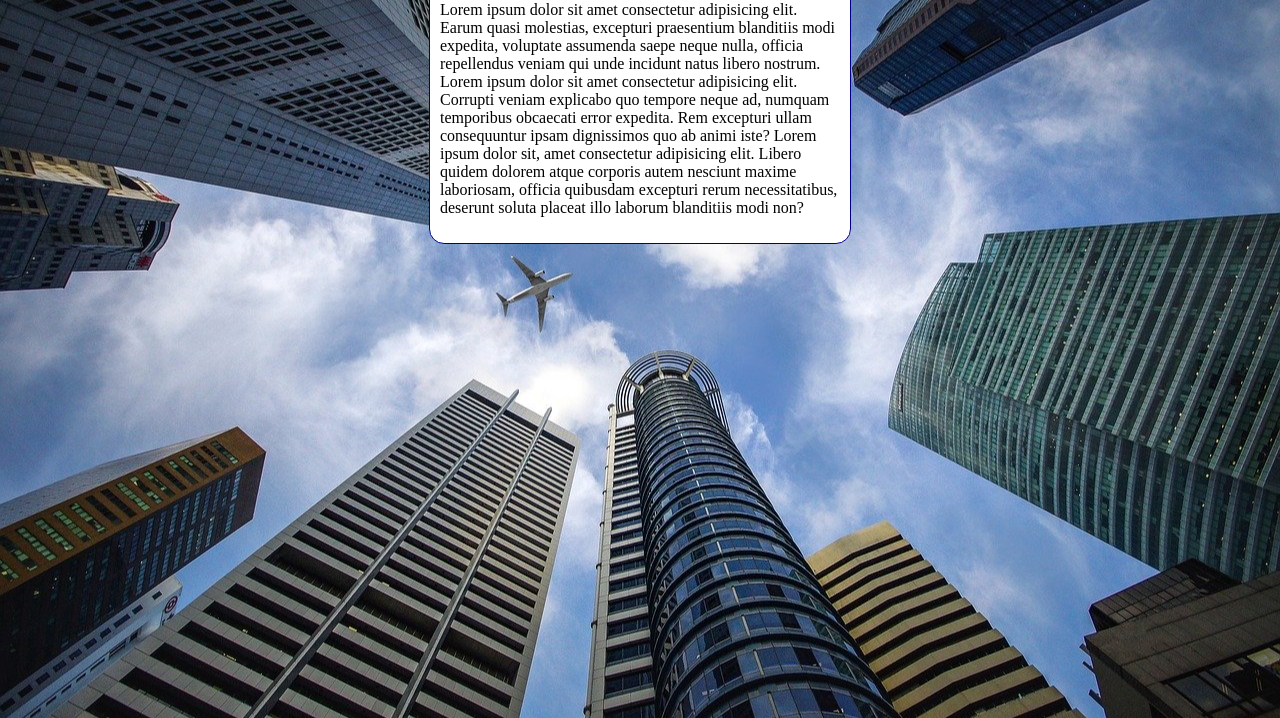
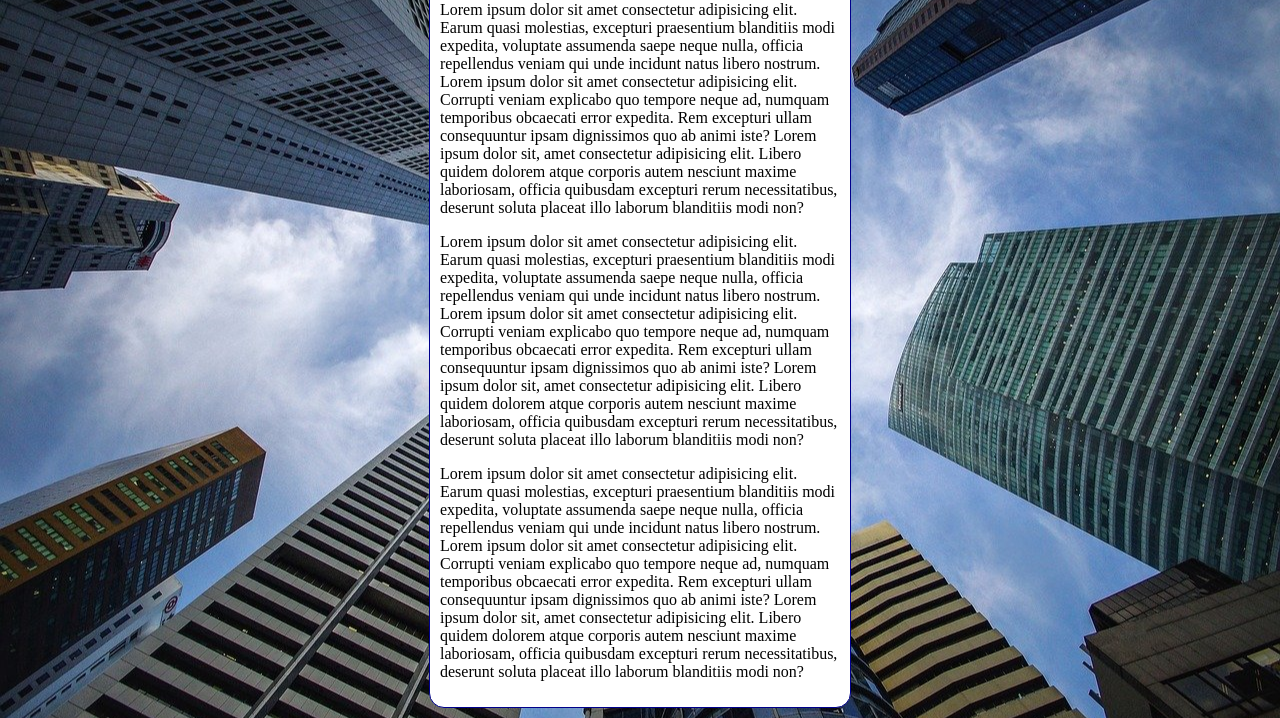
Before and after one commit to saralvs/html-css, a plain HTML site: page exercicios/ex022/fundo006.html in a window 1280 px wide. Shown: the part 98-816 px from the top of the page. Drawn offline with Linux system fonts and the light colour scheme.

Commit message:
Update fundo006.html

```diff
--- a/exercicios/ex022/fundo006.html
+++ b/exercicios/ex022/fundo006.html
@@ -10,7 +10,7 @@
             background-color: black;
             background-image: url('imagens/wallpaper002.jpg');
             background-position: center center;
-            background-repeat: no-repeat;
+            background-repeat: repeat-y;
             background-size: cover;
 
         }
@@ -29,6 +29,8 @@
     <main>
         <h1>Teste de Imagem de Fundo</h1>
         <p>Lorem ipsum dolor sit amet consectetur adipisicing elit. Earum quasi molestias, excepturi praesentium blanditiis modi expedita, voluptate assumenda saepe neque nulla, officia repellendus veniam qui unde incidunt natus libero nostrum. Lorem ipsum dolor sit amet consectetur adipisicing elit. Corrupti veniam explicabo quo tempore neque ad, numquam temporibus obcaecati error expedita. Rem excepturi ullam consequuntur ipsam dignissimos quo ab animi iste? Lorem ipsum dolor sit, amet consectetur adipisicing elit. Libero quidem dolorem atque corporis autem nesciunt maxime laboriosam, officia quibusdam excepturi rerum necessitatibus, deserunt soluta placeat illo laborum blanditiis modi non?</p>
+        <p>Lorem ipsum dolor sit amet consectetur adipisicing elit. Earum quasi molestias, excepturi praesentium blanditiis modi expedita, voluptate assumenda saepe neque nulla, officia repellendus veniam qui unde incidunt natus libero nostrum. Lorem ipsum dolor sit amet consectetur adipisicing elit. Corrupti veniam explicabo quo tempore neque ad, numquam temporibus obcaecati error expedita. Rem excepturi ullam consequuntur ipsam dignissimos quo ab animi iste? Lorem ipsum dolor sit, amet consectetur adipisicing elit. Libero quidem dolorem atque corporis autem nesciunt maxime laboriosam, officia quibusdam excepturi rerum necessitatibus, deserunt soluta placeat illo laborum blanditiis modi non?</p>
+        <p>Lorem ipsum dolor sit amet consectetur adipisicing elit. Earum quasi molestias, excepturi praesentium blanditiis modi expedita, voluptate assumenda saepe neque nulla, officia repellendus veniam qui unde incidunt natus libero nostrum. Lorem ipsum dolor sit amet consectetur adipisicing elit. Corrupti veniam explicabo quo tempore neque ad, numquam temporibus obcaecati error expedita. Rem excepturi ullam consequuntur ipsam dignissimos quo ab animi iste? Lorem ipsum dolor sit, amet consectetur adipisicing elit. Libero quidem dolorem atque corporis autem nesciunt maxime laboriosam, officia quibusdam excepturi rerum necessitatibus, deserunt soluta placeat illo laborum blanditiis modi non?</p>
     </main>
 </body>
 </html>
```
